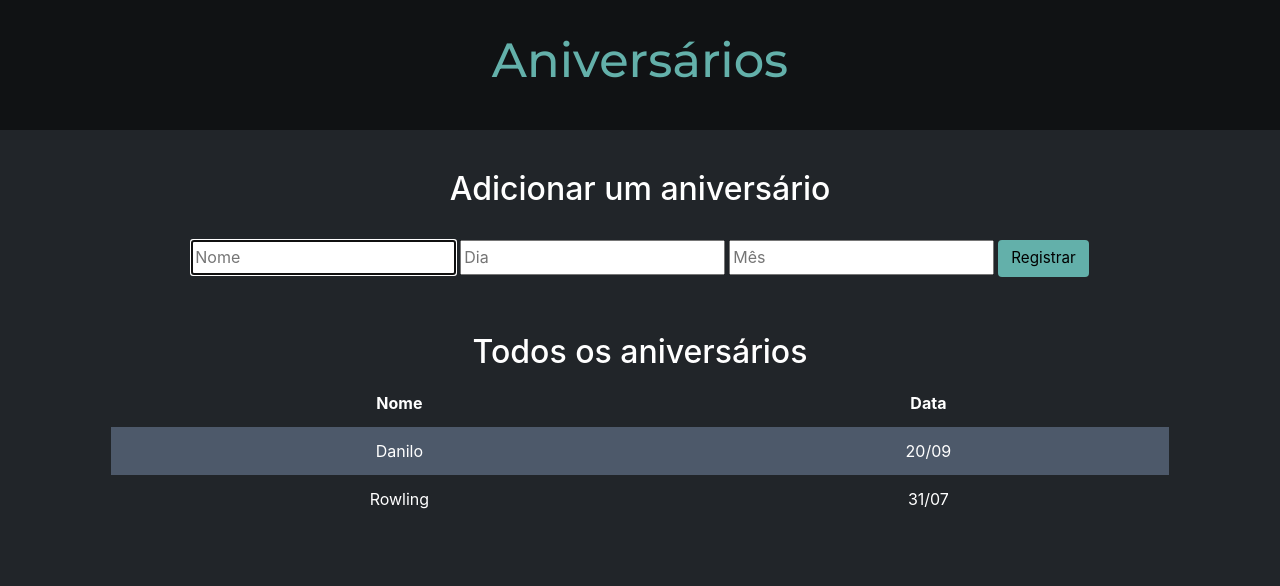
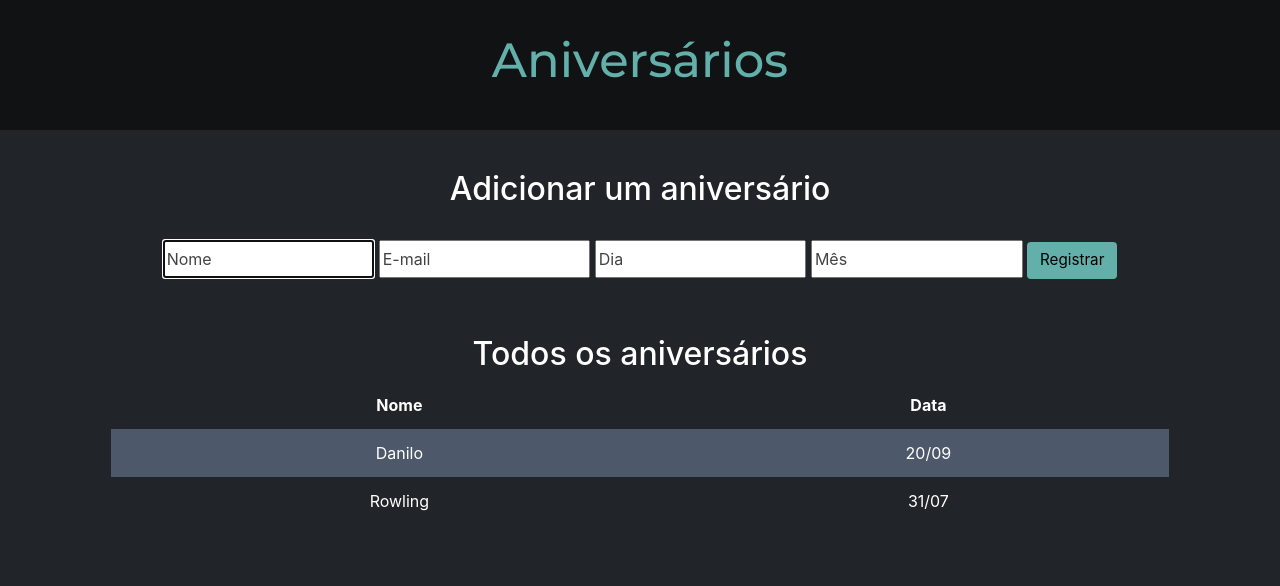
Before and after one commit to Danilo-Xaxa/aniversarios, a Flask app: page / in a window 1280 px wide. Shown: the top 586 px of the page. Run offline with Flask 2, Linux system fonts and the light colour scheme; some libraries are stand-ins or nearby versions.

Commit message:
começando o e-mail de parabéns

```diff
--- a/app.py
+++ b/app.py
@@ -1,5 +1,7 @@
 from cs50 import SQL
-from flask import Flask, redirect, render_template, request, flash
+from flask import Flask, redirect, render_template, flash, request
+from datetime import datetime
+from pytz import timezone
 
 
 # Configure application
@@ -11,19 +13,19 @@ app.config["TEMPLATES_AUTO_RELOAD"] = True
 # Configure CS50 Library to use SQLite database
 db = SQL("sqlite:///birthdays.db")
 
-# Secret key
+# Setting a random secret key
 app.secret_key = b'_5#y2L"2dn399q3bfjkbqk23ie3imdd3'
 
 
 @app.route("/", methods=["GET", "POST"])
 def index():
     if request.method == "POST":
-        # Add the user's entry into the database
         name = request.form.get("name")
+        email = request.form.get("email")
         month = request.form.get("month")
         day = request.form.get("day")
 
-        for chave, valor in {'Nome': name, 'Mês': month, 'Dia': day}.items():
+        for chave, valor in {'Nome': name, 'E-mail': email, 'Mês': month, 'Dia': day}.items():
             if not valor:
                 return render_template('erro.html', erro=f"{chave} não digitado!")
 
@@ -34,33 +36,41 @@ def index():
             return render_template('erro.html', erro=f"Fevereiro não tem dia {int(day)}!")
 
         name = name.strip().capitalize().split()[0]
+        email = email.strip()
 
-        db.execute("INSERT INTO birthdays (name, month, day) VALUES (?, ?, ?)", name, month, day)
+        db.execute("INSERT INTO birthdays (name, email, month, day) VALUES (?, ?, ?, ?)", name, email, month, day)
 
         flash(f'Aniversário de {name} adicionado!')
 
         return redirect("/")
 
-    else:
-        # Display the entries in the database on index.html
+    elif request.method == "GET":
         rows = db.execute("SELECT * FROM birthdays")
+        textos, emails = [], []
+
+        for row in rows:
+            day, month = str(row["day"]), str(row["month"])
+
+            day = day if len(day) == 2 else '0' + day
+            month = month if len(month) == 2 else '0' + month
+
+            niver = f'{day}/{month}'
+            hoje = datetime.now(timezone('America/Recife')).strftime("%d/%m")
+
+            if niver == hoje:
+                nome = row["name"]
+                email = row["email"]
+                texto = f'Hoje é o aniversário de {nome}! Clique aqui para enviar os parabéns.'
+
+                textos.append(texto)
+                emails.append(email)
 
         return render_template("index.html", rows=rows)
 
 @app.route("/email_parabens", methods=["GET", "POST"])
-def email_parabens():
+def email_parabens(textos, emails):
     if request.method == 'GET':
-        textos, emails = [], []
-        rows = db.execute("SELECT * FROM birthdays")  # ta certo?
+        return render_template('email_parabens.html', textos=textos, emails=emails)
 
-        for row in rows:  # iterar sobre as rows da db
-            if ... == ...:  # data da row == data de hoje
-                nome = ...
-
-            texto = f'Hoje é o aniversário de {nome}! Clique aqui para enviar os parabéns.'
-            email = ...
-
-            textos.append(texto)
-            emails.append(email)
-
-        return render_template('email_parabens.html', textos=textos, emails=emails)
+    elif request.method == 'POST':
+        pass
--- a/static/styles.css
+++ b/static/styles.css
@@ -58,13 +58,17 @@ button, input[type="submit"] {
 }
 
 input[type="text"], input[type="number"] {
-    line-height: 1.8;
-    width: 25%;
+    line-height: 2;
+    width: 20%;
 }
 
 input[type="text"]:hover, input[type="number"]:hover {
     background-color: white;
     transition: color 2s ease-in-out, background-color 0.15s ease-in-out;
+}
+
+::placeholder {
+    color: rgba(0, 0, 0, 0.74);
 }
 
 table {
--- a/templates/index.html
+++ b/templates/index.html
@@ -14,6 +14,7 @@
                 <form action="/" method="post">
 
                 <input autocomplete="off" autofocus name="name" placeholder="Nome" type="text">
+                <input autocomplete="off" autofocus name="email" placeholder="E-mail" type="text">
                 <input autocomplete="off" autofocus name="day" placeholder="Dia" type="number" min="1" step="1" max="31">
                 <input autocomplete="off" autofocus name="month" placeholder="Mês" type="number" min="1" step="1" max="12">
                 <input type="submit" value="Registrar">
```
Also changed, not shown: birthdays.db.
